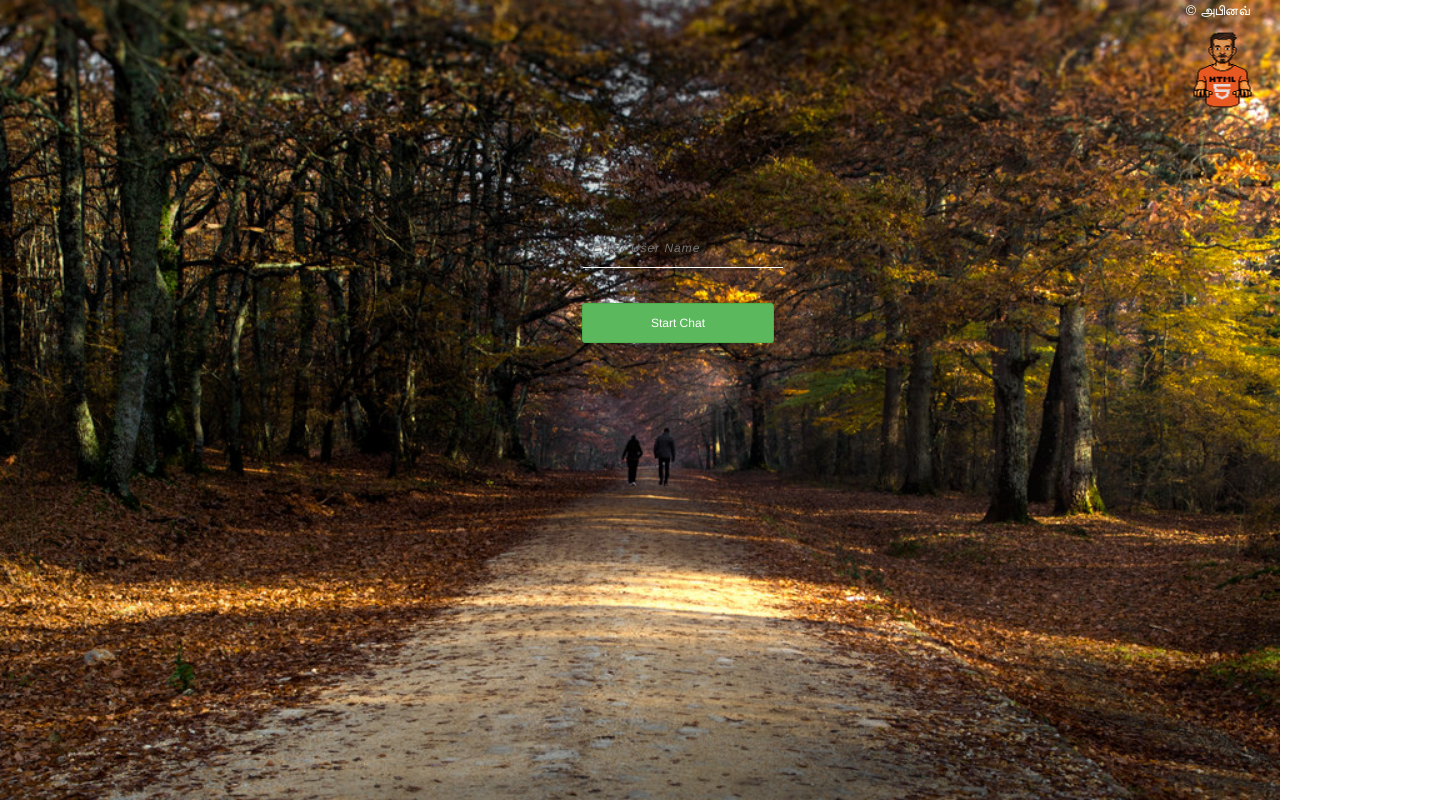
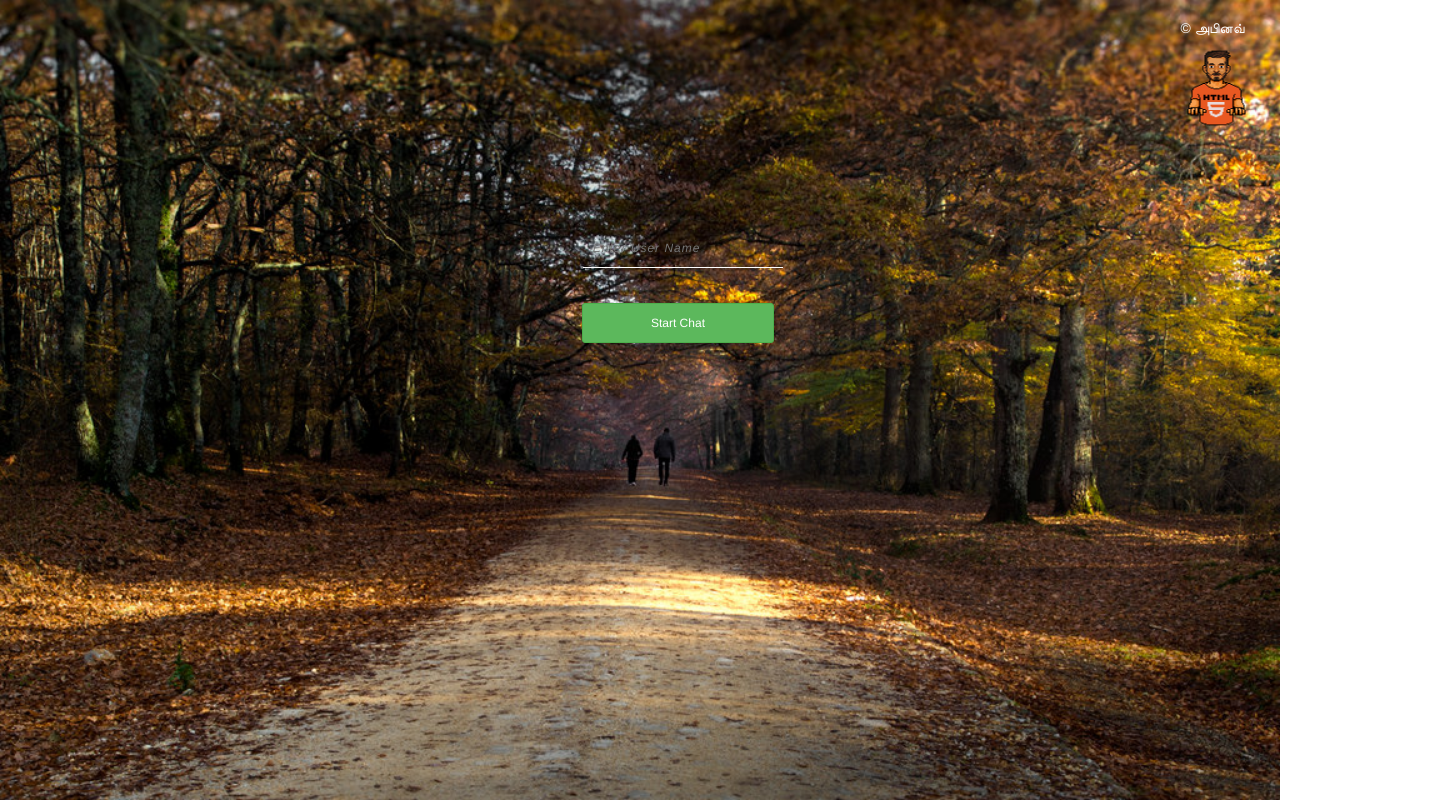
Before and after one commit to abinavaraamK/letsChat, a website: page index.html in a window 1280 px wide. Shown: the whole page, 1437 px wide, since content can reach past the window. Drawn offline with Linux system fonts and the light colour scheme; no server answers.

Commit message:
changes for botstrap

```diff
--- a/index.html
+++ b/index.html
@@ -16,10 +16,12 @@
       <span id="userVerify" class="col-md-3" ></span>
       <button id="chatButton"  class="col-md-8  btn btn-success btn-sm" onclick = "joinChat()"> Start Chat</button>
     </div>
-    <div>
-      <span style="margin-left: 27%;color:#fff;">© அபினவ்</span><img style="vertical-align: top;
-    width: 100px;
-    height: 90px;
-    margin-left: 26%;"src="css/mass.gif"></div>
+    <div class="col-md-offset-9 col-md-4 col-sm-offset-9 col-sm-3 col-xs-offset-8 col-xs-4" style="top:-345px;">
+      <span style="margin-left: 45%;color:#fff;" class="col-md-8 col-sm-6 col-xs-4">© அபினவ்</span>
+      <div class="col-md-10 col-sm-8 col-xs-10">
+          <img style="vertical-align: top;width: 100px;height: 90px;margin-left: 55%;"
+          src="css/mass.gif">
+      </div>
+  </div>
   </body>
 </html>
--- a/package.json
+++ b/package.json
@@ -15,6 +15,7 @@
   "dependencies": {
     "bootstrap": "^3.3.7",
     "express": "^4.10.2",
-    "js-cookie": "^2.1.3"
+    "js-cookie": "^2.1.3",
+    "node-emoji": "^1.5.1"
   }
 }
--- a/public/js/chat.js
+++ b/public/js/chat.js
@@ -11,7 +11,6 @@ function joinChat(){
 		socket.emit('newUser',user);
 
 	}
-
 }
 
 function notifyTyping(){
@@ -122,3 +121,8 @@ socket.on('listOfUsers',function(usersList){
 
 	console.log("listOfUsers.............................." +usersList);
 });
+
+socket.on('emoji',function(emoji){
+	console.log(emoji.emoji.coffee);
+
+});
```
Also changed, not shown: index.js (+11 -0 lines).
